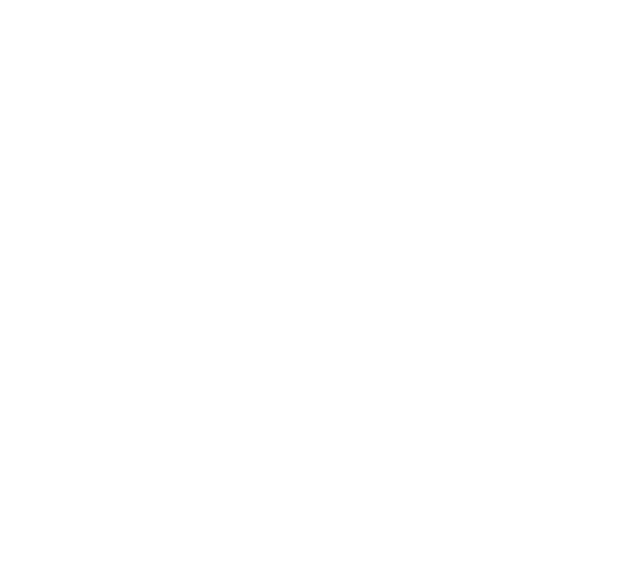
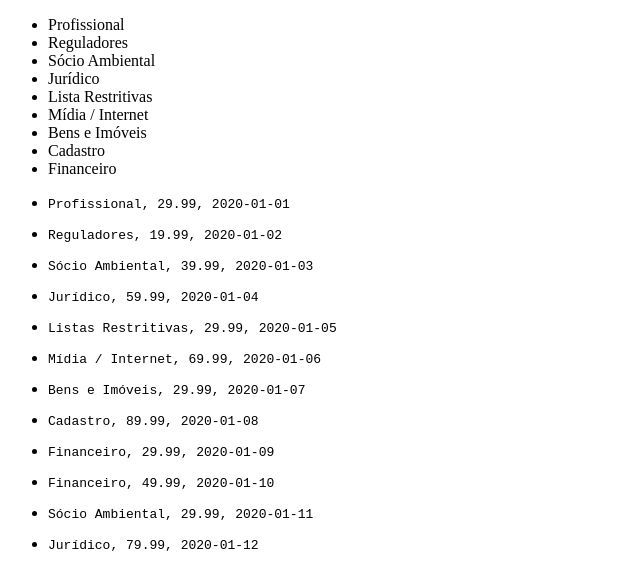
Before and after one commit to ziin/uplexis-frontend, a Next.js app: page / in a window 1280 px wide. Shown: the top 588 px of the page, without its empty margins (0-640 px from the left). Built offline with nearby package versions, Linux system fonts and the light colour scheme.

Commit message:
feat: add and showing data at home

```diff
--- /dev/null
+++ b/data/apps.ts
@@ -0,0 +1,117 @@
+export const apps: App[] = [
+  {
+    id: 0,
+    title: 'Profissional',
+    price: 29.99,
+    release: '2020-01-01',
+    category: 0,
+  },
+  {
+    id: 1,
+    title: 'Reguladores',
+    description:
+      'O aplicativo Balanço Patrimonial realiza a consulta de todos os balanços que são publicados nos Diários Oficiais de empresas S.A. e capital aberto e limitadas (LTDA) de grande porte.',
+    price: 19.99,
+    release: '2020-01-02',
+    category: 1,
+  },
+  {
+    id: 2,
+    title: 'Sócio Ambiental',
+    description:
+      'O aplicativo Balanço Patrimonial realiza a consulta de todos os balanços que são publicados nos Diários Oficiais de empresas S.A. e capital aberto e limitadas (LTDA) de grande porte.',
+    price: 39.99,
+    release: '2020-01-03',
+    category: 2,
+  },
+  {
+    id: 3,
+    title: 'Jurídico',
+    description:
+      'O aplicativo Balanço Patrimonial realiza a consulta de todos os balanços que são publicados nos Diários Oficiais de empresas S.A. e capital aberto e limitadas (LTDA) de grande porte.',
+    price: 59.99,
+    release: '2020-01-04',
+    category: 3,
+  },
+  {
+    id: 4,
+    title: 'Listas Restritivas',
+    description:
+      'O aplicativo Balanço Patrimonial realiza a consulta de todos os balanços que são publicados nos Diários Oficiais de empresas S.A. e capital aberto e limitadas (LTDA) de grande porte.',
+    price: 29.99,
+    release: '2020-01-05',
+    category: 4,
+  },
+  {
+    id: 5,
+    title: 'Mídia / Internet',
+    description:
+      'O aplicativo Balanço Patrimonial realiza a consulta de todos os balanços que são publicados nos Diários Oficiais de empresas S.A. e capital aberto e limitadas (LTDA) de grande porte.',
+    price: 69.99,
+    release: '2020-01-06',
+    category: 5,
+  },
+  {
+    id: 6,
+    title: 'Bens e Imóveis',
+    description:
+      'O aplicativo Balanço Patrimonial realiza a consulta de todos os balanços que são publicados nos Diários Oficiais de empresas S.A. e capital aberto e limitadas (LTDA) de grande porte.',
+    price: 29.99,
+    release: '2020-01-07',
+    category: 6,
+  },
+  {
+    id: 7,
+    title: 'Cadastro',
+    description:
+      'O aplicativo Balanço Patrimonial realiza a consulta de todos os balanços que são publicados nos Diários Oficiais de empresas S.A. e capital aberto e limitadas (LTDA) de grande porte.',
+    price: 89.99,
+    release: '2020-01-08',
+    category: 7,
+  },
+  {
+    id: 8,
+    title: 'Financeiro',
+    description:
+      'O aplicativo Balanço Patrimonial realiza a consulta de todos os balanços que são publicados nos Diários Oficiais de empresas S.A. e capital aberto e limitadas (LTDA) de grande porte.',
+    price: 29.99,
+    release: '2020-01-09',
+    category: 8,
+  },
+  {
+    id: 9,
+    title: 'Financeiro',
+    description:
+      'O aplicativo Balanço Patrimonial realiza a consulta de todos os balanços que são publicados nos Diários Oficiais de empresas S.A. e capital aberto e limitadas (LTDA) de grande porte.',
+    price: 49.99,
+    release: '2020-01-10',
+    category: 8,
+  },
+  {
+    id: 10,
+    title: 'Sócio Ambiental',
+    description:
+      'O aplicativo Balanço Patrimonial realiza a consulta de todos os balanços que são publicados nos Diários Oficiais de empresas S.A. e capital aberto e limitadas (LTDA) de grande porte.',
+    price: 29.99,
+    release: '2020-01-11',
+    category: 2,
+  },
+  {
+    id: 11,
+    title: 'Jurídico',
+    description:
+      'O aplicativo Balanço Patrimonial realiza a consulta de todos os balanços que são publicados nos Diários Oficiais de empresas S.A. e capital aberto e limitadas (LTDA) de grande porte.',
+    price: 79.99,
+    release: '2020-01-12',
+    category: 3,
+  },
+]
+
+export interface App {
+  id: number
+  title: string
+  description?: string
+  price: number
+  release: string
+  category: number
+}
--- /dev/null
+++ b/data/categories.ts
@@ -0,0 +1,53 @@
+export const categories: Category[] = [
+  {
+    id: 0,
+    name: 'Profissional',
+    icon: 'briefcase',
+  },
+  {
+    id: 1,
+    name: 'Reguladores',
+    icon: 'landmark',
+  },
+  {
+    id: 2,
+    name: 'Sócio Ambiental',
+    icon: 'tree',
+  },
+  {
+    id: 3,
+    name: 'Jurídico',
+    icon: 'gavel',
+  },
+  {
+    id: 4,
+    name: 'Lista Restritivas',
+    icon: 'ban',
+  },
+  {
+    id: 5,
+    name: 'Mídia / Internet',
+    icon: 'globe-americas',
+  },
+  {
+    id: 6,
+    name: 'Bens e Imóveis',
+    icon: 'gem',
+  },
+  {
+    id: 7,
+    name: 'Cadastro',
+    icon: 'male',
+  },
+  {
+    id: 8,
+    name: 'Financeiro',
+    icon: 'piggy-bank',
+  },
+]
+
+export interface Category {
+  id: number
+  name: string
+  icon: string
+}
--- a/pages/index.tsx
+++ b/pages/index.tsx
@@ -1,18 +1,61 @@
-import type { NextPage } from 'next'
+import type { GetStaticProps, InferGetStaticPropsType } from 'next'
 import Head from 'next/head'
+import { App, apps } from '../data/apps'
+import { Category, categories } from '../data/categories'
 
-const Home: NextPage = () => {
+const Home = ({
+  apps,
+  categories,
+}: InferGetStaticPropsType<typeof getStaticProps>) => {
   return (
     <div>
       <Head>
-        <title>Create Next App</title>
-        <meta name="description" content="Generated by create next app" />
+        <title>upMiner</title>
+        <meta name="description" content="upMiner" />
         <link rel="icon" href="/favicon.ico" />
       </Head>
 
-      <main></main>
+      <main>
+        {/* Categories */}
+        <nav>
+          <ul>
+            {categories.map((category) => (
+              <li key={category.id}>
+                <span>{category.name}</span>
+              </li>
+            ))}
+          </ul>
+        </nav>
+
+        {/* Apps */}
+        <section>
+          <ul>
+            {apps.map(({ id, title, price, release }) => (
+              <li key={id}>
+                <pre>
+                  {title}, {price}, {release}
+                </pre>
+              </li>
+            ))}
+          </ul>
+        </section>
+      </main>
     </div>
   )
 }
 
+type Props = {
+  apps: App[]
+  categories: Category[]
+}
+
+export const getStaticProps: GetStaticProps<Props> = async () => {
+  return {
+    props: {
+      apps,
+      categories,
+    },
+  }
+}
+
 export default Home
```
